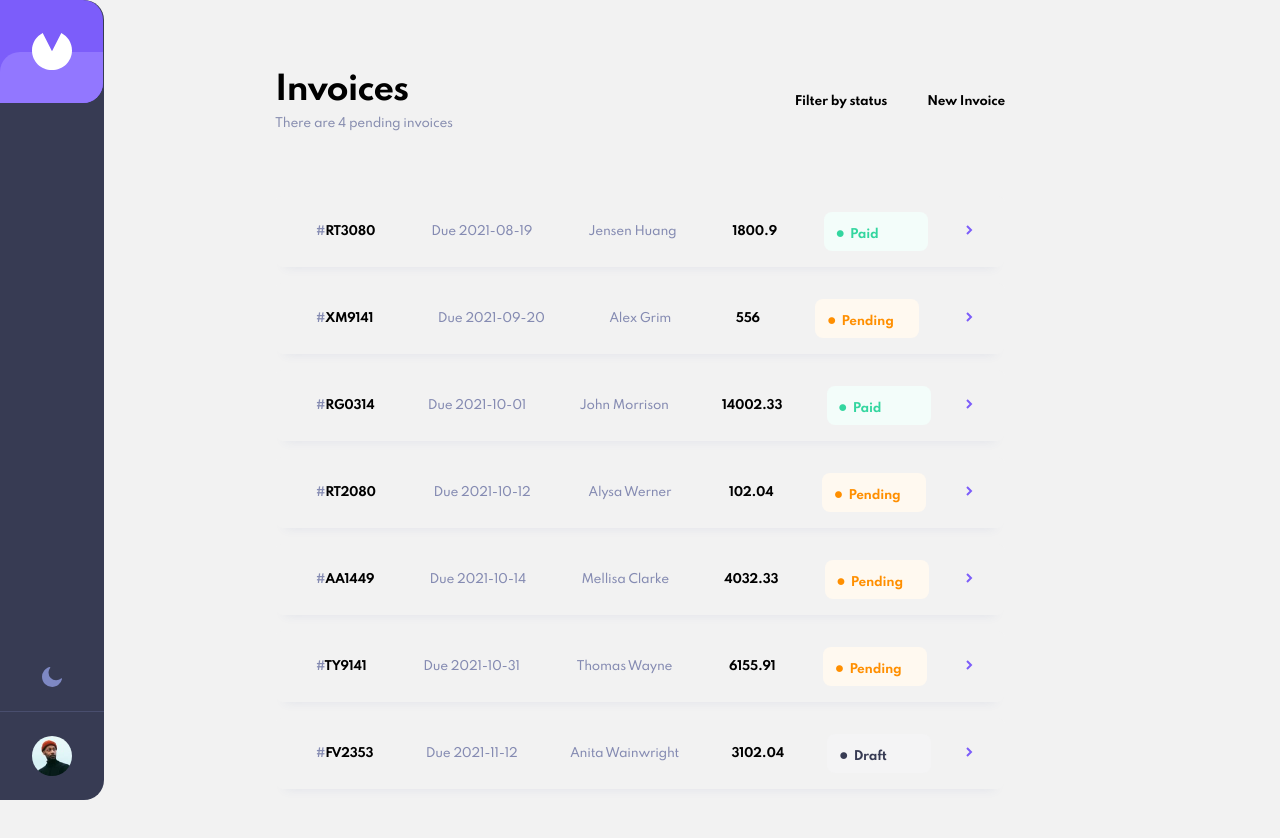
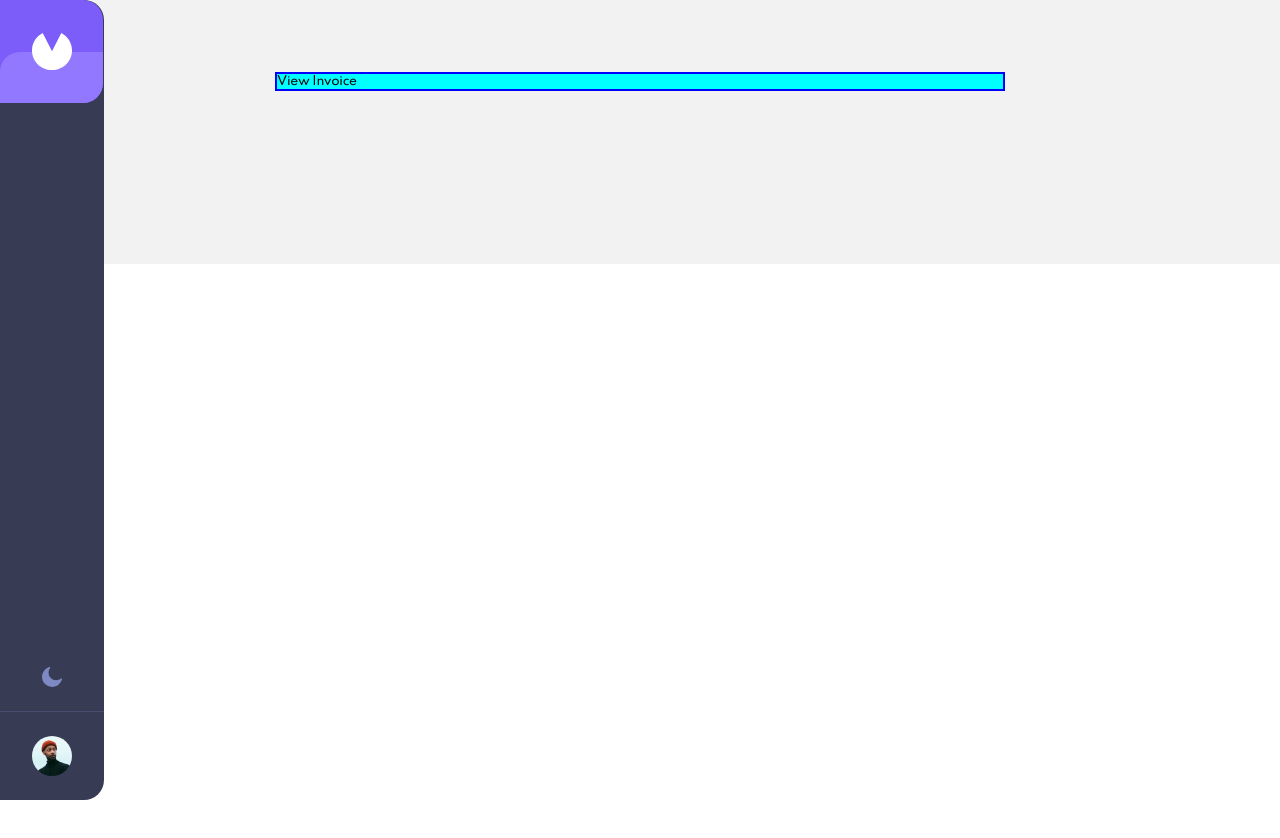
Before and after one commit to ljpop/week-11-task, a React (Create React App) app in the folder invoice-app/: page /1 in a window 1280 px wide. Shown: the top 838 px of the page. After the commit the page ends 800 px from the top, so only its background shows below. Built offline with nearby package versions, Linux system fonts and the light colour scheme.

Commit message:
Added Router

```diff
--- a/invoice-app/package.json
+++ b/invoice-app/package.json
@@ -8,6 +8,8 @@
     "@testing-library/user-event": "^12.8.3",
     "react": "^17.0.2",
     "react-dom": "^17.0.2",
+    "react-router": "^.5.2.0",
+    "react-router-dom": "^5.2.0",
     "react-scripts": "4.0.3",
     "web-vitals": "^1.1.2"
   },
--- a/invoice-app/src/App.js
+++ b/invoice-app/src/App.js
@@ -1,15 +1,22 @@
 import Header from "./components/Header/Header";
 import Invoices from "./components/Invoices/Invoices";
 import NewInvoiceForm from "./components/NewInvoiceForm/NewInvoiceForm";
-import data from './data';
+import { BrowserRouter as Router, Routes, Route, Link } from "react-router-dom";
+import data from "./data";
+import ViewInvoice from "./components/ViewInvoice/ViewInvoice";
 
 function App() {
   return (
-  <div className='container'>
-      <Header />
-      <NewInvoiceForm />
-      <Invoices data={data}/>
-  </div>
+    <Router>
+      <div className="container">
+        <Header />
+        <NewInvoiceForm />
+        <Routes>
+          <Route exact path="/" element={<Invoices data={data} />}></Route>
+          <Route path="/:id" element={<ViewInvoice />}></Route>
+        </Routes>
+      </div>
+    </Router>
   );
 }
 
--- a/invoice-app/src/components/SingleInvoice/SingleInvoice.css
+++ b/invoice-app/src/components/SingleInvoice/SingleInvoice.css
@@ -7,7 +7,7 @@
   justify-content: space-between;
   box-shadow: 0px 10px 10px -10px rgba(72, 84, 159, 0.100397);
   border-radius: 8px;
-    background-color: var(--body);
+  background-color: white;
   width: 100%;
 }
 
--- /dev/null
+++ b/invoice-app/src/components/ViewInvoice/ViewInvoice.css
@@ -0,0 +1,32 @@
+.view-invoice {
+  border: 2px solid blue;
+  background-color: aqua;
+
+  width: 100%;
+  max-width: 730px;
+  margin: 0 auto;
+  position: relative;
+  margin-top: 72px;
+  margin-bottom: 173px;
+}
+
+@media screen and (max-width: 1000px) {
+  .invoices {
+    margin-right: 30px;
+  }
+}
+
+@media screen and (max-width: 900px) {
+  .invoices {
+    width: 100%;
+    max-width: calc(100% - 96px);
+    margin: 56px 48px 173px 48px;
+  }
+}
+
+@media screen and (max-width: 700px) {
+  .invoices {
+    max-width: calc(100% - 48px);
+    margin: 32px 24px 105px 24px;
+  }
+}
--- /dev/null
+++ b/invoice-app/src/components/ViewInvoice/ViewInvoice.js
@@ -0,0 +1,7 @@
+import "./ViewInvoice.css";
+
+const ViewInvoice = () => {
+  return <div className="view-invoice">View Invoice</div>;
+};
+
+export default ViewInvoice;
```
Also changed, not shown: invoice-app/src/components/InvoicesList/InvoicesList.js (+8 -8 lines), invoice-app/src/index.js (+6 -6 lines), invoice-app/src/components/NewInvoiceForm/NewInvoiceForm.css (indentation only), 2 other files (tests, documents, lock files or other folders). Lines whose indentation alone changed are shown as unchanged.
